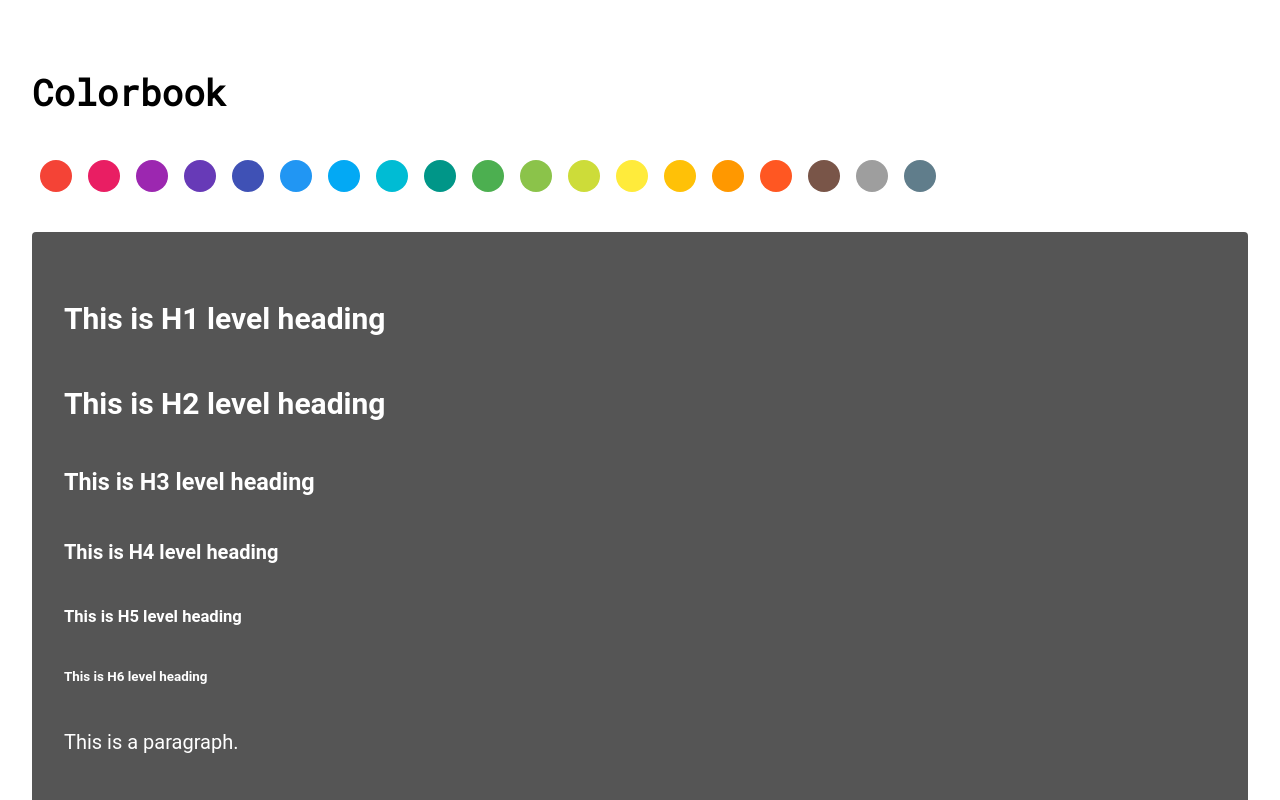
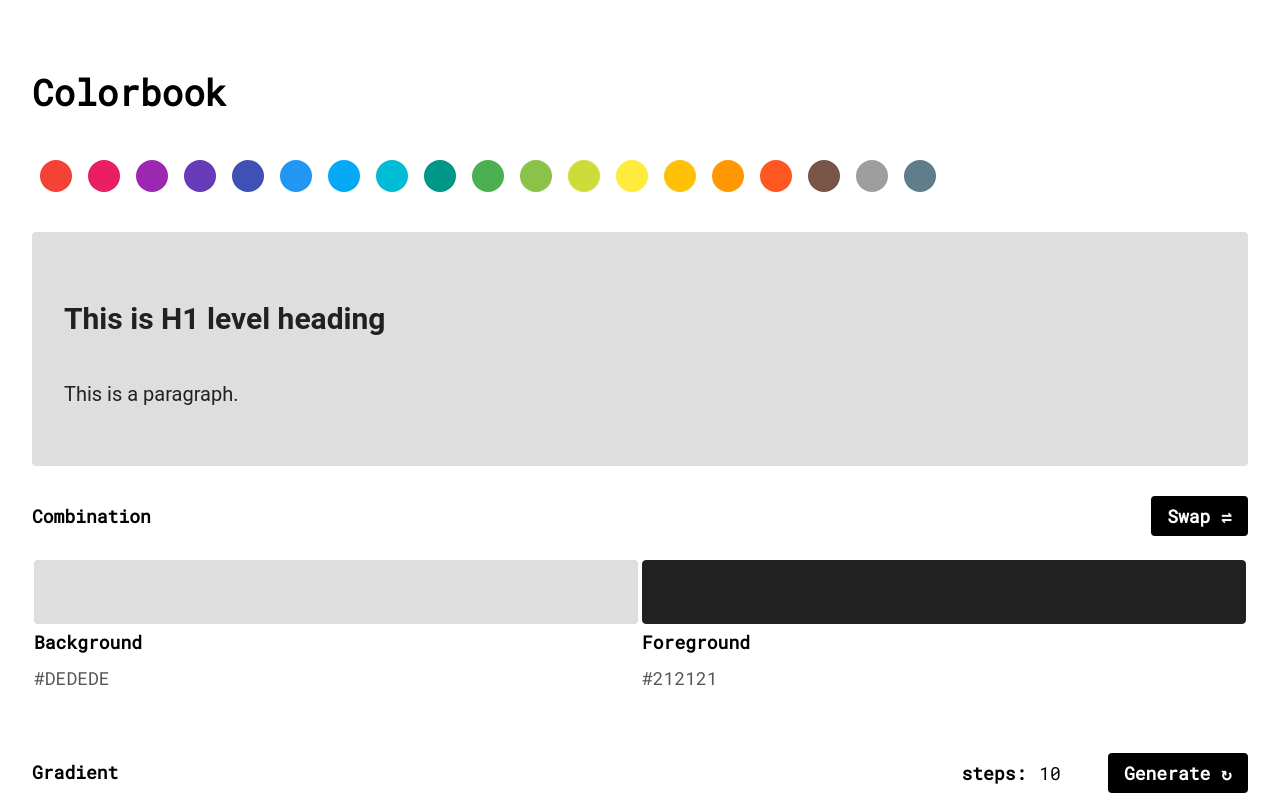
Before and after one commit to liyasthomas/colorbook, a website: page index.html in a window 1280 px wide. Both pictures are taken after a click on the link "Swap ⇌". Shown: the top 800 px of the page. Drawn offline with Linux system fonts and the light colour scheme; a web font is replaced by a local one.

Commit message:
:zap: Added color picker to gradient colors

```diff
--- a/index.css
+++ b/index.css
@@ -5,8 +5,8 @@
 }
 
 :root {
-	--primary-bg-color: #ffffff;
-	--primary-color: #555555;
+	--primary-bg-color: #212121;
+	--primary-color: #DEDEDE;
 }
 
 ::selection {
--- a/index.html
+++ b/index.html
@@ -74,11 +74,6 @@
 		</header>
 		<section id="content">
 			<h1>This is H1 level heading</h1>
-			<h2>This is H2 level heading</h2>
-			<h3>This is H3 level heading</h3>
-			<h4>This is H4 level heading</h4>
-			<h5>This is H5 level heading</h5>
-			<h6>This is H6 level heading</h6>
 			<p>This is a paragraph.</p>
 		</section>
 		<section id="theming">
@@ -93,14 +88,14 @@
 			</h4>
 			<div class='family'>
 				<div class='color'>
-					<input type="color" class='btn' id="bg-color" value="#ffffff">
+					<input type="color" class='btn' id="bg-color" value="#212121">
 					<b>Background</b>
-					<input type="text" readonly id="bg" class="hex" onclick="copy(this.id)" value="#ffffff">
+					<input type="text" readonly id="bg" class="hex" onclick="copy(this.id)" value="#212121">
 				</div>
 				<div class='color'>
-					<input type="color" class='btn' id="color" value="#555555">
+					<input type="color" class='btn' id="color" value="#DEDEDE">
 					<b>Foreground</b>
-					<input type="text" readonly id="fg" class="hex" onclick="copy(this.id)" value="#555555">
+					<input type="text" readonly id="fg" class="hex" onclick="copy(this.id)" value="#DEDEDE">
 				</div>
 			</div>
 		</section>
--- a/index.js
+++ b/index.js
@@ -292,24 +292,24 @@ const colors = {
 		'900': '#263238'
 	}
 }
+const bgc = document.getElementById('bg-color')
+const fgc = document.getElementById('color')
 const complementaryColor = (color) => {
-	const hexColor = color.replace('#', '0x')
+	let hexColor = color.replace('#', '0x')
 	return `#${(`000000${('0xffffff' ^ hexColor).toString(16)}`).slice(-6)}`
 }
-
-function processValue({
+const processValue = ({
 	dataType,
 	value
-}) {
+}) => {
 	switch (dataType) {
 		case HEX: {
 			return processHEX(value)
 		}
 	}
 }
-
-function processHEX(val) {
-	const hex = (val.length > 6) ? val.substr(1, val.length - 1) : val
+const processHEX = (val) => {
+	let hex = (val.length > 6) ? val.substr(1, val.length - 1) : val
 	if (hex.length > 3) {
 		var r = hex.substr(0, 2)
 		var g = hex.substr(2, 2)
@@ -325,32 +325,27 @@ function processHEX(val) {
     parseInt(b, 16)
   ]
 }
-
-function updateSpitter() {
-	const val1El = document.getElementById('bg-color')
-	const val2El = document.getElementById('color')
-	let val1RGB = processHEX(val1El.value)
-	let val2RGB = processHEX(val2El.value)
+const updateSpitter = () => {
+	let val1RGB = processHEX(bgc.value)
+	let val2RGB = processHEX(fgc.value)
 	let colors = []
-	const stepsInt = parseInt(steps.value, 10)
-	const stepsPerc = 100 / (stepsInt + 1)
-
-	const valClampRGB = [
+	let stepsInt = parseInt(steps.value, 10)
+	let stepsPerc = 100 / (stepsInt + 1)
+	let valClampRGB = [
     val2RGB[0] - val1RGB[0],
     val2RGB[1] - val1RGB[1],
     val2RGB[2] - val1RGB[2]
   ]
-
-	for (var i = 0; i < stepsInt; i++) {
-		const clampedR = (valClampRGB[0] > 0) ?
+	for (let i = 0; i < stepsInt; i++) {
+		let clampedR = (valClampRGB[0] > 0) ?
 			pad((Math.round(valClampRGB[0] / 100 * (stepsPerc * (i + 1)))).toString(16), 2) :
 			pad((Math.round((val1RGB[0] + (valClampRGB[0]) / 100 * (stepsPerc * (i + 1))))).toString(16), 2)
 
-		const clampedG = (valClampRGB[1] > 0) ?
+		let clampedG = (valClampRGB[1] > 0) ?
 			pad((Math.round(valClampRGB[1] / 100 * (stepsPerc * (i + 1)))).toString(16), 2) :
 			pad((Math.round((val1RGB[1] + (valClampRGB[1]) / 100 * (stepsPerc * (i + 1))))).toString(16), 2)
 
-		const clampedB = (valClampRGB[2] > 0) ?
+		let clampedB = (valClampRGB[2] > 0) ?
 			pad((Math.round(valClampRGB[2] / 100 * (stepsPerc * (i + 1)))).toString(16), 2) :
 			pad((Math.round((val1RGB[2] + (valClampRGB[2]) / 100 * (stepsPerc * (i + 1))))).toString(16), 2)
 		colors[i] = [
@@ -361,18 +356,27 @@ function updateSpitter() {
     ].join('')
 	}
 	let html = `<div class='family'>`
-	for (var i = 0; i < colors.length; i++) {
-		html += `<div class='color'><span class='btn picker' data-bg-color='${colors[i]}' data-color='` + complementaryColor(colors[i]) + `' style='background: ${colors[i]};'></span><b>${i + 1}</b><input type='text' readonly class='hex' id='${colors[i]}' value='${colors[i]}' onclick='copy(this.id);'></div>`
-	}
+	Object.keys(colors).forEach(i => {
+		html += `<div class='color'><span class='btn gpicker' data-bg-color='${colors[i]}' data-color='` + complementaryColor(colors[i]) + `' style='background: ${colors[i]};'></span><b>${i}</b><input type='text' readonly class='hex' id='${colors[i]}' value='${colors[i]}' onclick='copy(this.id);'></div>`
+	})
 	document.getElementById('gradientcolors').innerHTML = html
+	let themeSwitchers = document.querySelectorAll('.gpicker')
+	themeSwitchers.forEach((item) => {
+		item.addEventListener('click', ({
+			target
+		}) => {
+			handleThemeUpdate({
+				'--primary-bg-color': target.getAttribute('data-bg-color'),
+				'--primary-color': target.getAttribute('data-color')
+			})
+		})
+	})
 }
-
-function pad(n, width, z = '0') {
+const pad = (n, width, z = '0') => {
 	n = `${n}`
 	return n.length >= width ? n : new Array(width - n.length + 1).join(z) + n
 }
 updateSpitter()
-
 let pallet = ''
 let circles = ''
 Object.keys(colors).forEach(col => {
@@ -385,17 +389,17 @@ Object.keys(colors).forEach(col => {
 })
 document.getElementById('colors').innerHTML = pallet
 document.getElementById('circles').innerHTML = circles
-const themeSwitchers = document.querySelectorAll('.picker')
-const dynamicInputs = document.querySelectorAll('input[type=color]')
+let themeSwitchers = document.querySelectorAll('.picker')
+let dynamicInputs = document.querySelectorAll('input[type=color]')
 const handleThemeUpdate = (cssVars) => {
-	const root = document.querySelector(':root')
-	const keys = Object.keys(cssVars)
+	let root = document.querySelector(':root')
+	let keys = Object.keys(cssVars)
 	keys.forEach(key => {
 		root.style.setProperty(key, cssVars[key])
 		let pbg = getComputedStyle(document.body).getPropertyValue('--primary-bg-color').replace(/\s+/gi, '')
 		let pfg = getComputedStyle(document.body).getPropertyValue('--primary-color').replace(/\s+/gi, '')
-		document.getElementById('bg-color').value = pbg
-		document.getElementById('color').value = pfg
+		bgc.value = pbg
+		fgc.value = pfg
 		document.getElementById('bg').value = pbg
 		document.getElementById('fg').value = pfg
 		updateSpitter()
@@ -425,6 +429,14 @@ dynamicInputs.forEach((item) => {
 		})
 	})
 })
+document.getElementById('swap').addEventListener('click', ({
+	target
+}) => {
+	handleThemeUpdate({
+		'--primary-bg-color': fgc.value,
+		'--primary-color': bgc.value
+	})
+})
 const copy = (e) => {
 	document.getElementById(e).select()
 	document.execCommand('copy')
@@ -434,11 +446,3 @@ const copy = (e) => {
 		x.className = x.className.replace('show', '')
 	}, 2000)
 }
-document.getElementById('swap').addEventListener('click', ({
-	target
-}) => {
-	handleThemeUpdate({
-		'--primary-bg-color': document.getElementById('color').value,
-		'--primary-color': document.getElementById('bg-color').value
-	})
-})
```
